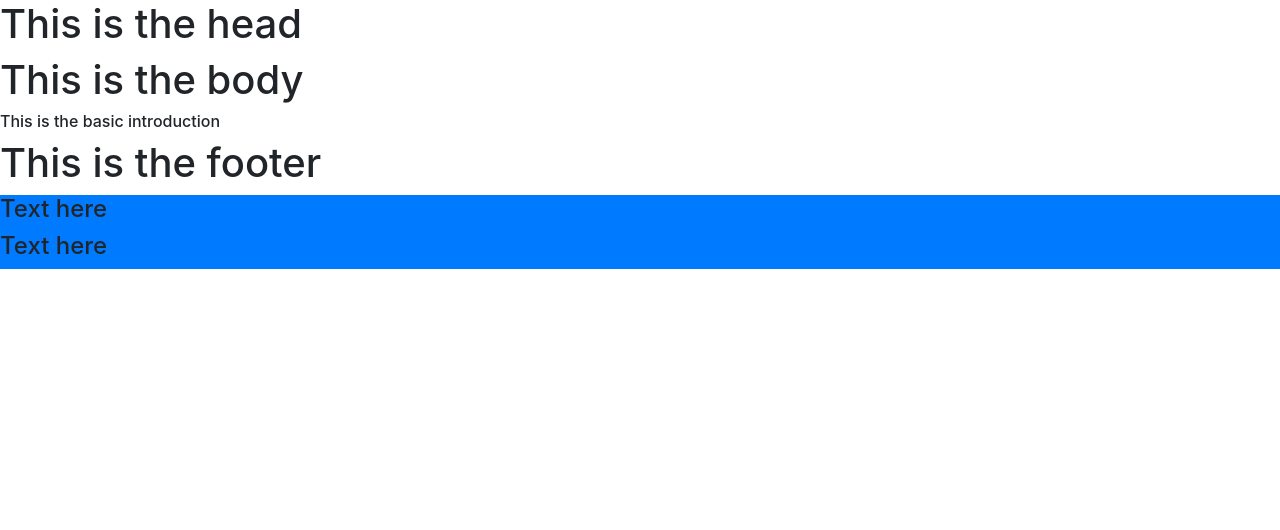
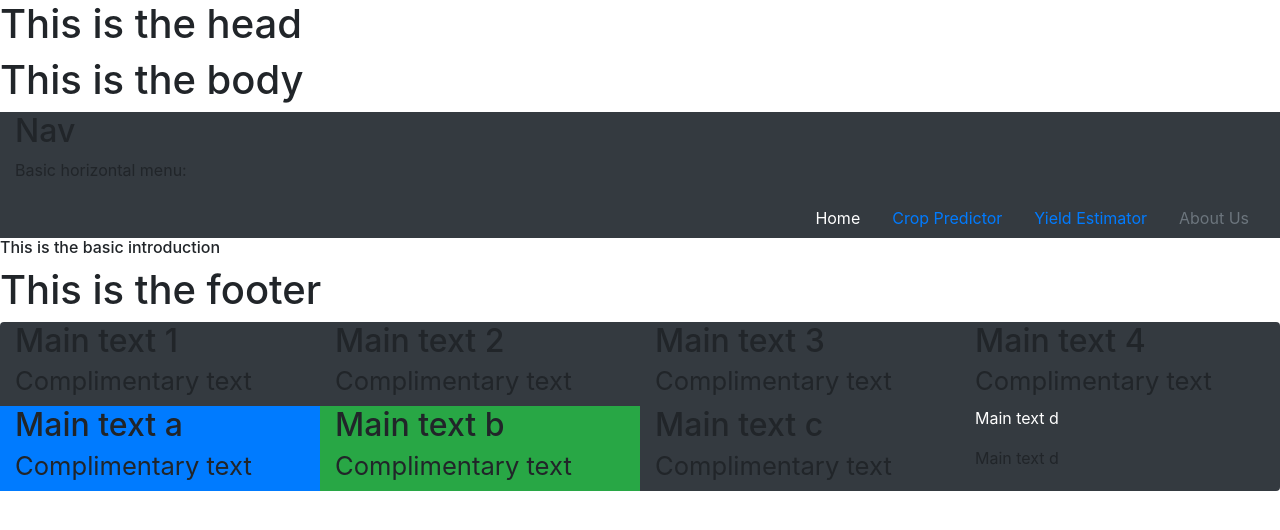
Before and after one commit to Name-Siddhartha/CropPrediction, a Flask app: page / in a window 1280 px wide. Shown: the top 530 px of the page. Run offline with Flask 2, Linux system fonts and the light colour scheme; some libraries are stand-ins or nearby versions.

Commit message:
Basic styling added

```diff
--- a/templates/body.html
+++ b/templates/body.html
@@ -1,5 +1,6 @@
 <body>
     <h1>This is the body</h1>
+    {% include "navbar.html" %}
     {% block form %}{% endblock %}
     {% block intro %}{% endblock %}
     {% block team %}{% endblock %}
--- a/templates/footer.html
+++ b/templates/footer.html
@@ -2,12 +2,18 @@
     <h1>This is the footer</h1>
     <div class="footer-wrapper">
         <div class="container-wrapper text-center"></div>
-            <div class="container-fluid flex-wrap align-content-stretch bg-primary rounded-75">
+            <div class="container-fluid flex-wrap align-content-stretch bg-dark text-white-75 rounded">
                 <div class="row">
-                    <h4>Text here</h4>
+                    <div class="col"><h2 class="text-white-75">Main text 1 <small> Complimentary text</small></h2></div>
+                    <div class="col"><h2 class="text-white-75">Main text 2 <small> Complimentary text</small></h2></div>
+                    <div class="col"><h2 class="text-white-75">Main text 3 <small> Complimentary text</small></h2></div>
+                    <div class="col"><h2 class="text-white-75">Main text 4 <small> Complimentary text</small></h2></div>
                 </div>
                 <div class="row">
-                    <h4 class="text-white-75">Text here</h4>
+                    <div class="col bg-primary"><h2 class="text-white-75">Main text a <small> Complimentary text</small></h2></div>
+                    <div class="col bg-success"><h2 class="text-white-75">Main text b <small> Complimentary text</small></h2></div>
+                    <div class="col"><h2 class="text-white-75">Main text c <small> Complimentary text</small></h2></div>
+                    <div class="col text-white-75"> <p class="text-white">Main text d</p> Main text d</div>
                 </div>
             </div>
         </div>
--- /dev/null
+++ b/templates/navbar.html
@@ -0,0 +1,18 @@
+<div class="container-fluid bg-dark">
+    <h2>Nav</h2>
+    <p>Basic horizontal menu:</p>
+    <ul class="nav justify-content-end">
+      <li class="nav-item">
+        <a class="nav-link text-white" ref="#">Home</a>
+      </li>
+      <li class="nav-item">
+        <a class="nav-link" href="#">Crop Predictor</a>
+      </li>
+      <li class="nav-item">
+        <a class="nav-link" href="#">Yield Estimator</a>
+      </li>
+      <li class="nav-item">
+        <a class="nav-link disabled" href="#">About Us</a>
+      </li>
+    </ul>
+  </div>
```
